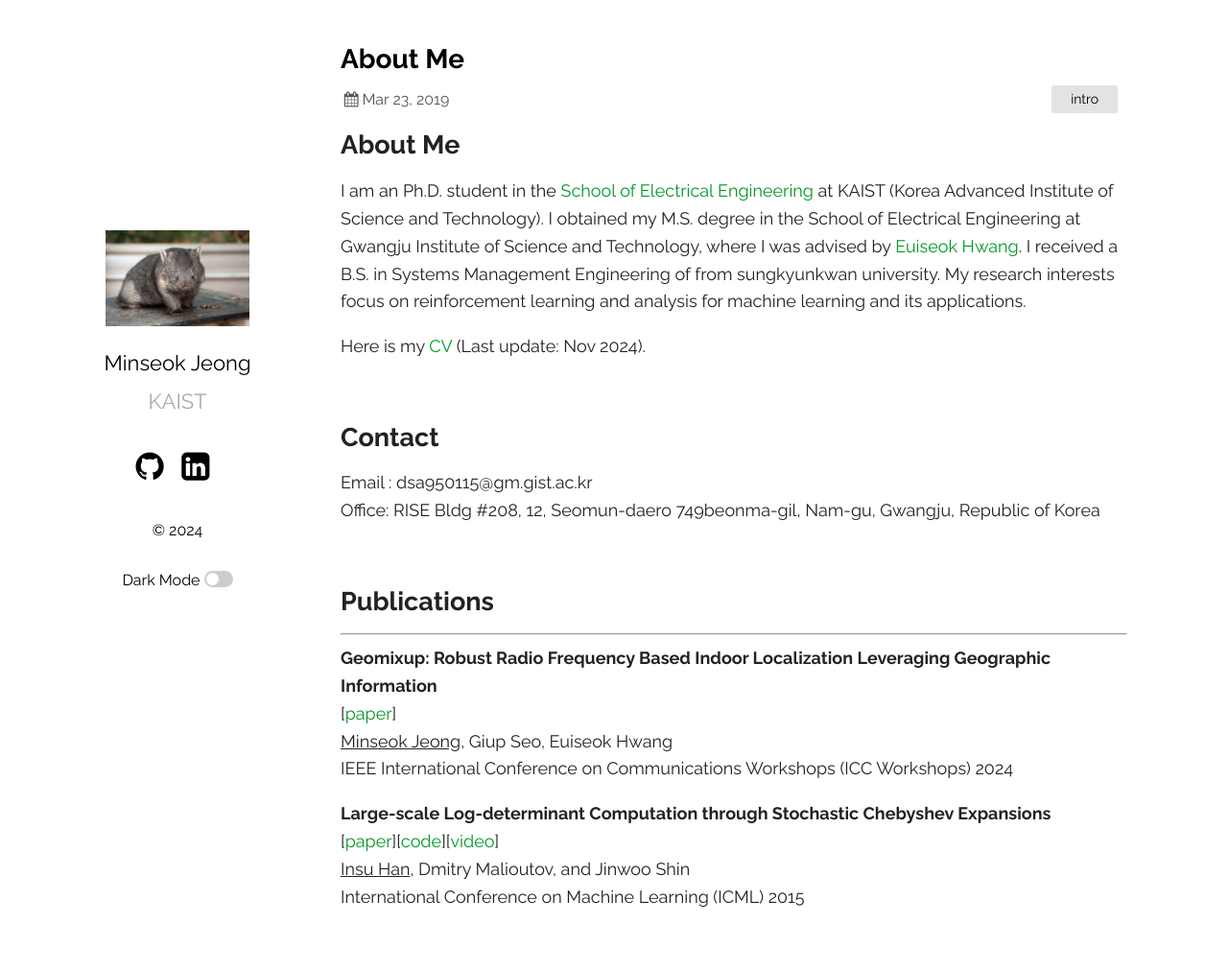
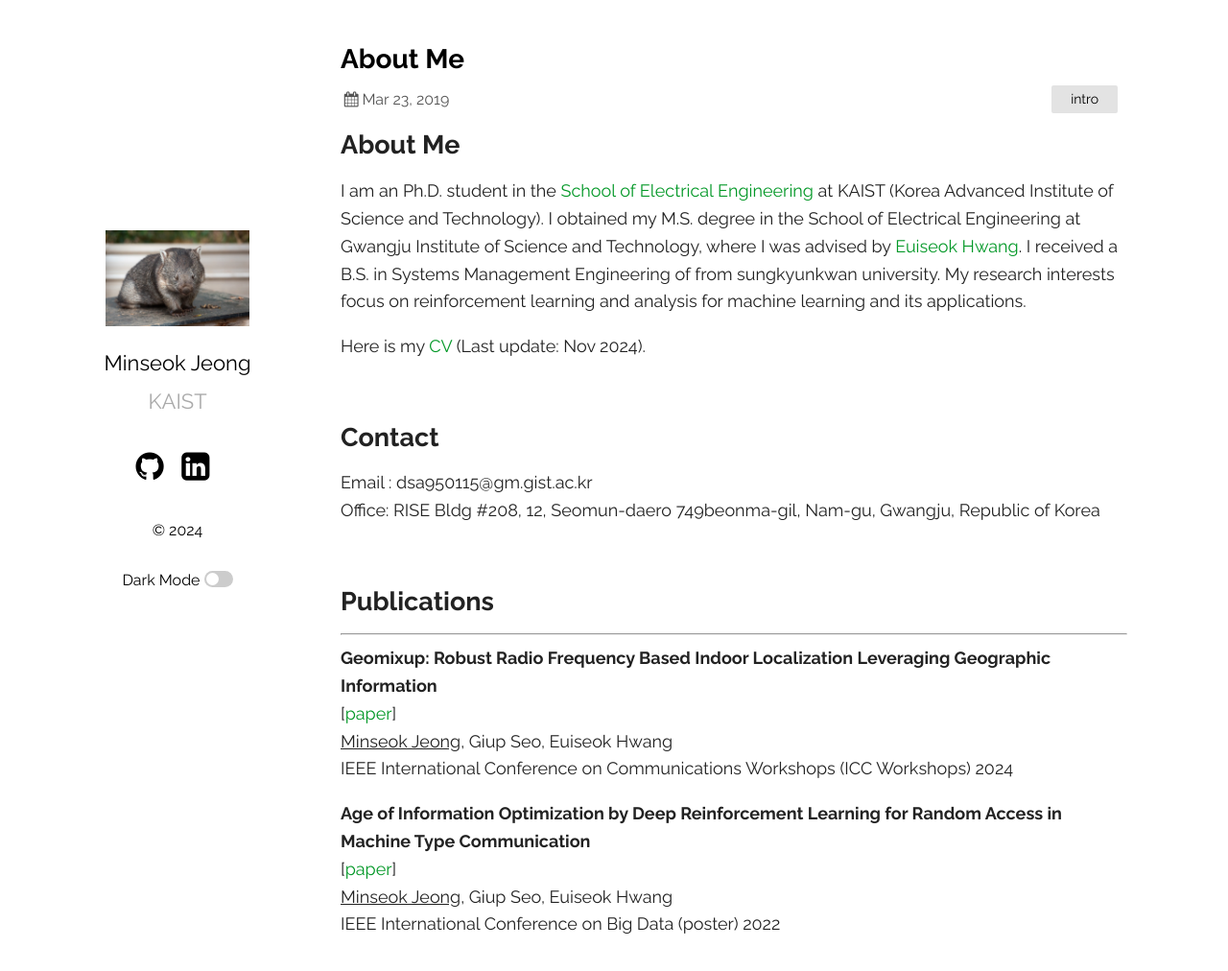
Before and after one commit to dsa950115/dsa950115.github.io, a Jekyll site: the page built from _posts/2019-03-23-welcome-to-jekyll.markdown, in a window 1280 px wide and 1023 px high. Shown: the top 1012 px of the window at 96% size. Built offline with Jekyll 4.4.1, drawn with Linux system fonts in a browser that asks for light colours; a style sheet for code colours, icons or effects is not loaded.

Commit message:
Update 2019-03-23-welcome-to-jekyll.markdown

```diff
--- a/_posts/2019-03-23-welcome-to-jekyll.markdown
+++ b/_posts/2019-03-23-welcome-to-jekyll.markdown
@@ -30,12 +30,14 @@ Office: RISE Bldg #208, 12, Seomun-daero 749beonma-gil, Nam-gu, Gwangju, Republi
 IEEE International Conference on Communications Workshops (ICC Workshops) 2024
 <br/>
 
-**Large-scale Log-determinant Computation through Stochastic Chebyshev Expansions** <br/>
-[[paper][logdet_paper]][[code][logdet_code]][[video][logdet_video]]<br/>
-<U>Insu Han</U>, Dmitry Malioutov, and Jinwoo Shin <br/>
-International Conference on Machine Learning (ICML) 2015
+**Age of Information Optimization by Deep Reinforcement Learning for Random Access in Machine Type Communication** <br/>
+[[paper][bigdata_paper]{:target="_blank"}]<br/>
+<U>Minseok Jeong</U>, Giup Seo, Euiseok Hwang <br/>
+IEEE International Conference on Big Data (poster) 2022
+<br/>
 
 [icc_paper]:https://ieeexplore.ieee.org/abstract/document/10615700
+[bigdata_paper]:https://ieeexplore.ieee.org/xpl/conhome/10020192/proceeding
 [subgen_paper]:https://arxiv.org/pdf/2402.06082.pdf
 [Neural Tangents]: https://github.com/google/neural-tangents
 [kndpp_mcmc_sampling_paper]:https://arxiv.org/pdf/2207.00486.pdf
```
